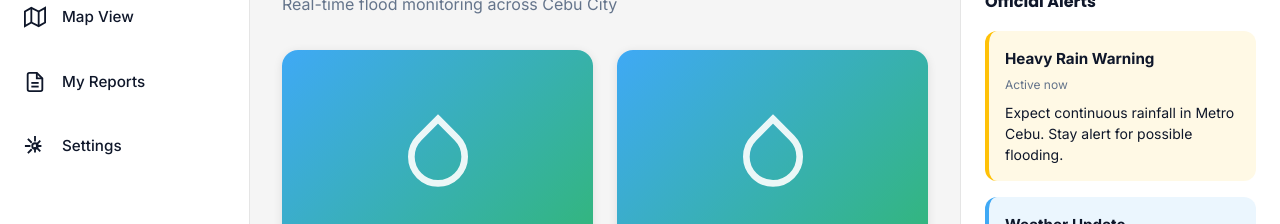
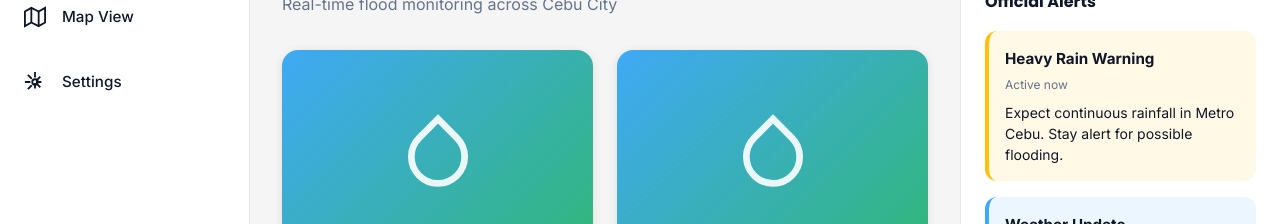
Before and after one commit to jasrmg/Flowtify, a Next.js app: page /feed in a window 1280 px wide. Shown: the part 163-387 px from the top of the page. Built offline with nearby package versions, Linux system fonts and the light colour scheme.

Commit message:
fix: resolve eslint error in UserSidebar.jsx

```diff
--- a/src/app/(user)/components/UserSidebar/UserSidebar.jsx
+++ b/src/app/(user)/components/UserSidebar/UserSidebar.jsx
@@ -46,11 +46,6 @@
     };
   }, []);
 
-  // Close mobile menu when route changes
-  useEffect(() => {
-    setIsMobileOpen(false);
-  }, [pathname]);
-
   const navItems = [
     {
       href: "/feed",
@@ -83,23 +78,7 @@
         </svg>
       ),
     },
-    {
-      href: "/reports",
-      label: "My Reports",
-      icon: (
-        <svg
-          viewBox="0 0 24 24"
-          fill="none"
-          stroke="currentColor"
-          strokeWidth="2"
-        >
-          <path d="M14 2H6a2 2 0 0 0-2 2v16a2 2 0 0 0 2 2h12a2 2 0 0 0 2-2V8z"></path>
-          <polyline points="14 2 14 8 20 8"></polyline>
-          <line x1="16" y1="13" x2="8" y2="13"></line>
-          <line x1="16" y1="17" x2="8" y2="17"></line>
-        </svg>
-      ),
-    },
+
     {
       href: "/settings",
       label: "Settings",
@@ -128,6 +107,7 @@
             <Link
               href={item.href}
               className={`nav-link ${pathname === item.href ? "active" : ""}`}
+              onClick={() => setIsMobileOpen(false)}
             >
               {item.icon}
               <span>{item.label}</span>
```
